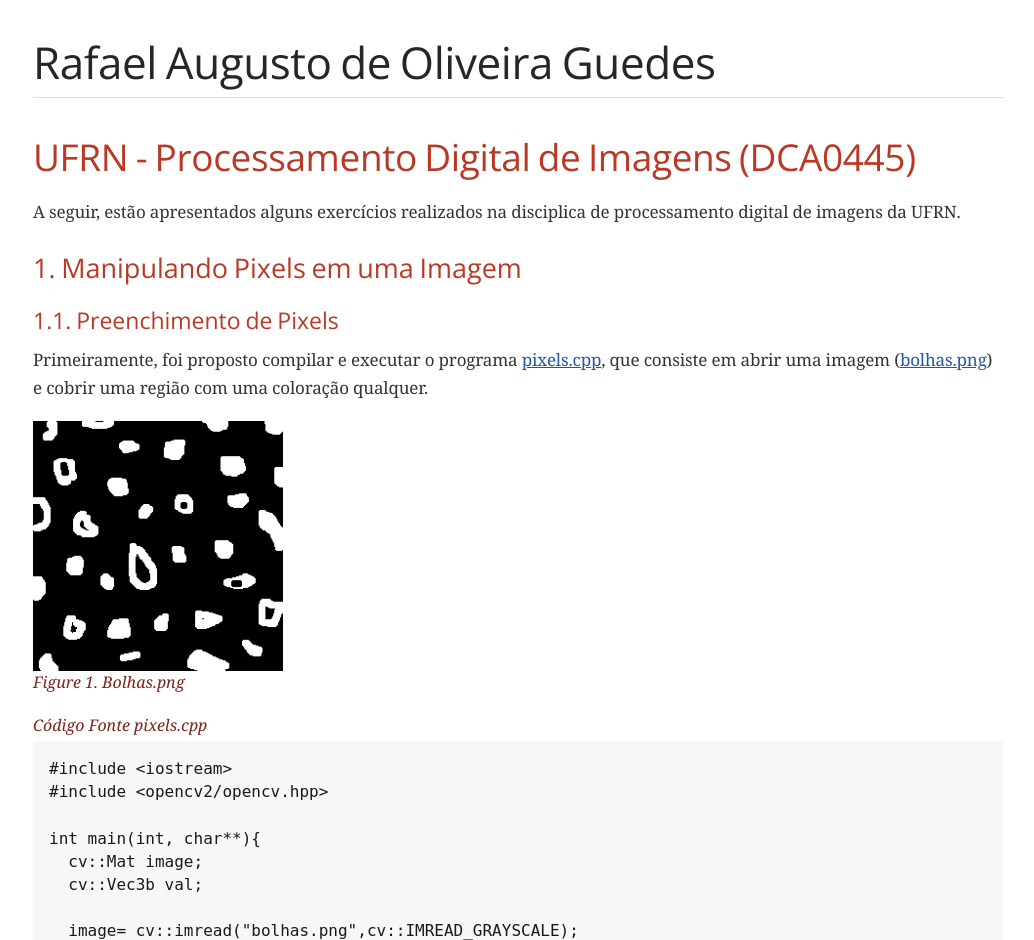
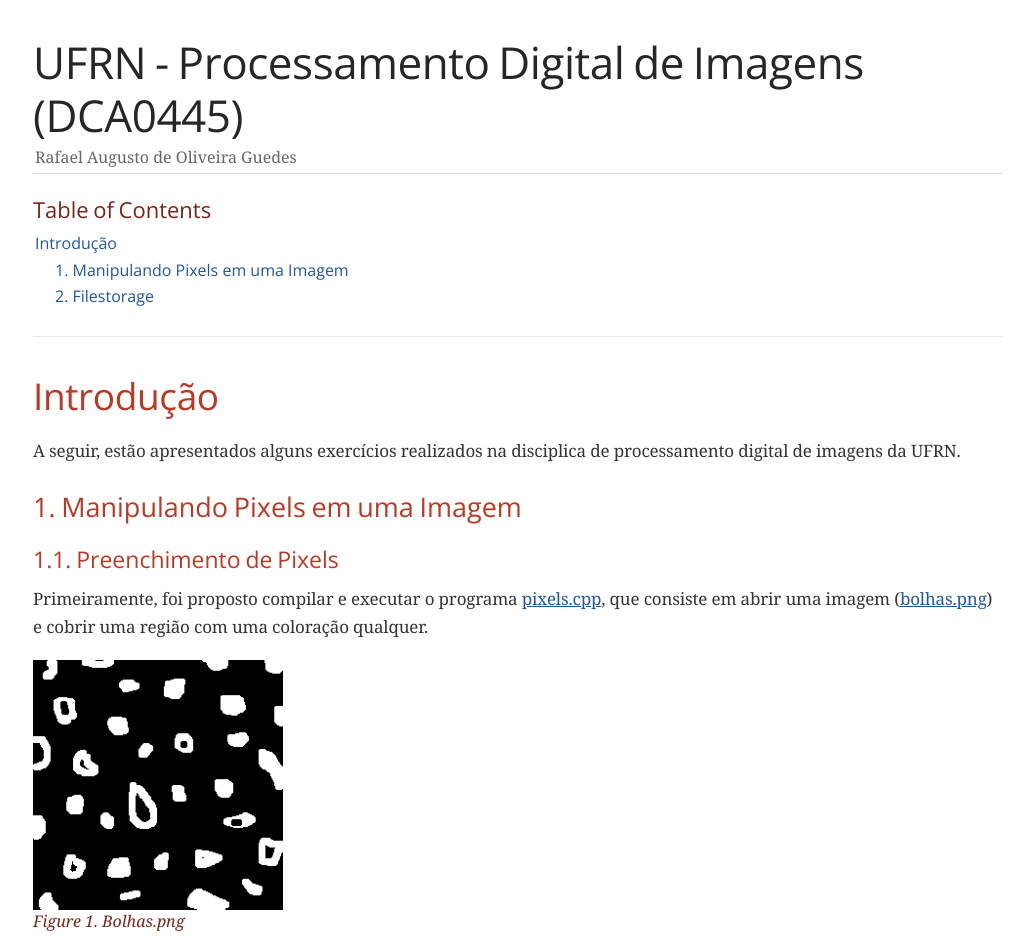
Before and after one commit to rafael-aog/rafael-aog.github.io, a plain HTML site: page index.html in a window 1280 px wide. Shown: the top 940 px of the page, without its empty margins (122-1156 px from the left). Drawn offline with nearby package versions, Linux system fonts and the light colour scheme; a web font is replaced by a local one.

Commit message:
teste_toc

```diff
--- a/index.html
+++ b/index.html
@@ -5,7 +5,8 @@
 <meta http-equiv="X-UA-Compatible" content="IE=edge">
 <meta name="viewport" content="width=device-width, initial-scale=1.0">
 <meta name="generator" content="Asciidoctor 2.0.16">
-<title>Rafael Augusto de Oliveira Guedes</title>
+<meta name="author" content="Rafael Augusto de Oliveira Guedes">
+<title>UFRN - Processamento Digital de Imagens (DCA0445)</title>
 <link rel="stylesheet" href="https://fonts.googleapis.com/css?family=Open+Sans:300,300italic,400,400italic,600,600italic%7CNoto+Serif:400,400italic,700,700italic%7CDroid+Sans+Mono:400,700">
 <style>
 /*! Asciidoctor default stylesheet | MIT License | https://asciidoctor.org */
@@ -439,11 +440,25 @@
 </head>
 <body class="article">
 <div id="header">
-<h1>Rafael Augusto de Oliveira Guedes</h1>
+<h1>UFRN - Processamento Digital de Imagens (DCA0445)</h1>
+<div class="details">
+<span id="author" class="author">Rafael Augusto de Oliveira Guedes</span><br>
+</div>
+<div id="toc" class="toc">
+<div id="toctitle">Table of Contents</div>
+<ul class="sectlevel1">
+<li><a href="#_introdução">Introdução</a>
+<ul class="sectlevel2">
+<li><a href="#_1_manipulando_pixels_em_uma_imagem">1. Manipulando Pixels em uma Imagem</a></li>
+<li><a href="#_2_filestorage">2. Filestorage</a></li>
+</ul>
+</li>
+</ul>
+</div>
 </div>
 <div id="content">
 <div class="sect1">
-<h2 id="_ufrn_processamento_digital_de_imagens_dca0445">UFRN - Processamento Digital de Imagens (DCA0445)</h2>
+<h2 id="_introdução">Introdução</h2>
 <div class="sectionbody">
 <div class="paragraph">
 <p>A seguir, estão apresentados alguns exercícios realizados na disciplica de processamento digital de imagens da UFRN.</p>
@@ -936,7 +951,7 @@
 </div>
 <div id="footer">
 <div id="footer-text">
-Last updated 2023-06-27 10:13:34 -0300
+Last updated 2023-06-27 10:24:19 -0300
 </div>
 </div>
 </body>
```
Also changed, not shown: 1 other file.
